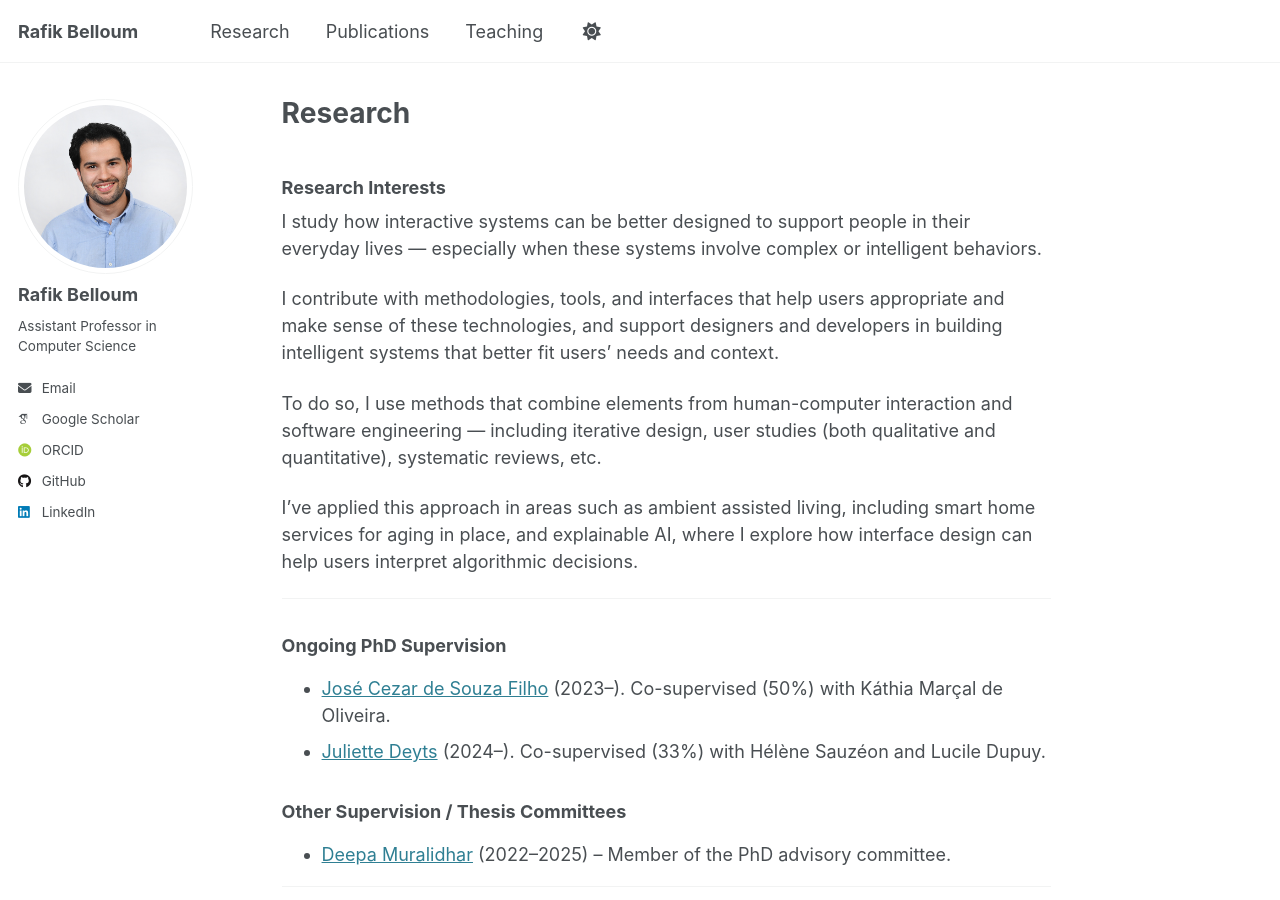
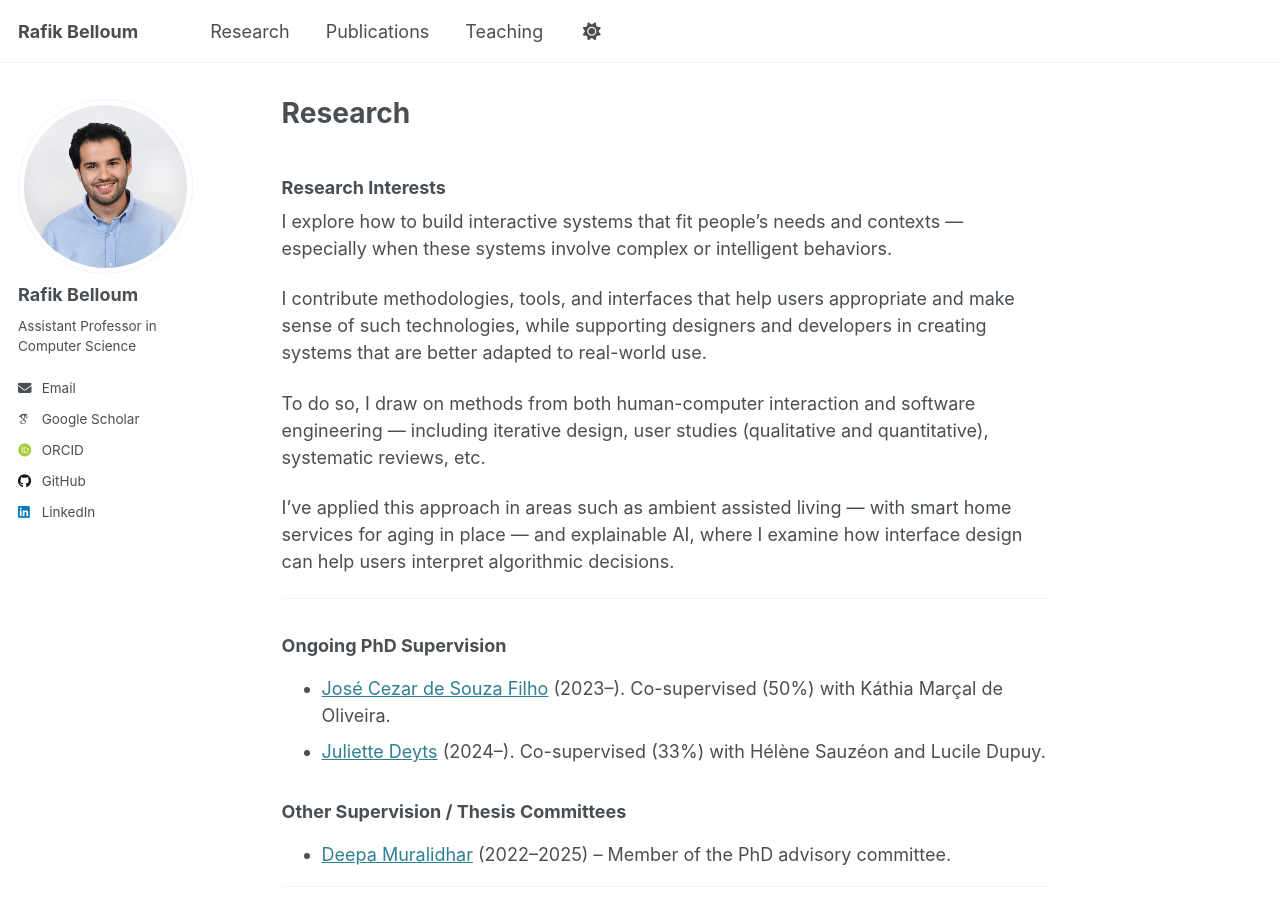
Before and after one commit to rafik-belloum/rafik-belloum.github.io, a Jekyll site: the page built from _pages/research.md, in a window 1280 px wide and 900 px high. Built offline with Jekyll 4.4.1, drawn with Linux system fonts in a browser that asks for light colours; some web fonts are replaced.

Commit message:
Update research.md

```diff
--- a/_pages/research.md
+++ b/_pages/research.md
@@ -7,24 +7,24 @@ author_profile: true
 
 ### Research Interests
 
-I study how interactive systems can be better designed to support people in their everyday lives — especially when these systems involve complex or intelligent behaviors.
+I explore how to build interactive systems that fit people's needs and contexts — especially when these systems involve complex or intelligent behaviors.
 
-I contribute with methodologies, tools, and interfaces that help users appropriate and make sense of these technologies, and support designers and developers in building intelligent systems that better fit users’ needs and context.
+I contribute methodologies, tools, and interfaces that help users appropriate and make sense of such technologies, while supporting designers and developers in creating systems that are better adapted to real-world use.
 
-To do so, I use methods that combine elements from human-computer interaction and software engineering — including iterative design, user studies (both qualitative and quantitative), systematic reviews, etc.
+To do so, I draw on methods from both human-computer interaction and software engineering — including iterative design, user studies (qualitative and quantitative), systematic reviews, etc.
 
-I’ve applied this approach in areas such as ambient assisted living, including smart home services for aging in place, and explainable AI, where I explore how interface design can help users interpret algorithmic decisions.
+I’ve applied this approach in areas such as ambient assisted living — with smart home services for aging in place — and explainable AI, where I examine how interface design can help users interpret algorithmic decisions.
 
 ---
 
 ### Ongoing PhD Supervision
 
-- [José Cezar de Souza Filho](https://scholar.google.com/citations?user=DiT4l1o) (2023–). Co-supervised (50%) with Káthia Marçal de Oliveira.
+- [José Cezar de Souza Filho](https://www.researchgate.net/profile/Jose-Cezar-De-Souza-Filho) (2023–). Co-supervised (50%) with Káthia Marçal de Oliveira.
 - [Juliette Deyts](https://scholar.google.com/citations?user=xbVz2g8AAAAJ) (2024–). Co-supervised (33%) with Hélène Sauzéon and Lucile Dupuy.
 
 ### Other Supervision / Thesis Committees
 
-- [Deepa Muralidhar](https://scholar.google.com/citations?user=W7Xc38UAAAAJ) (2022–2025) – Member of the PhD advisory committee.
+- [Deepa Muralidhar](https://provost.gsu.edu/2024/12/09/faculty-spotlight-deepa-muralidhar/) (2022–2025) – Member of the PhD advisory committee.
 
 ---
 
```
